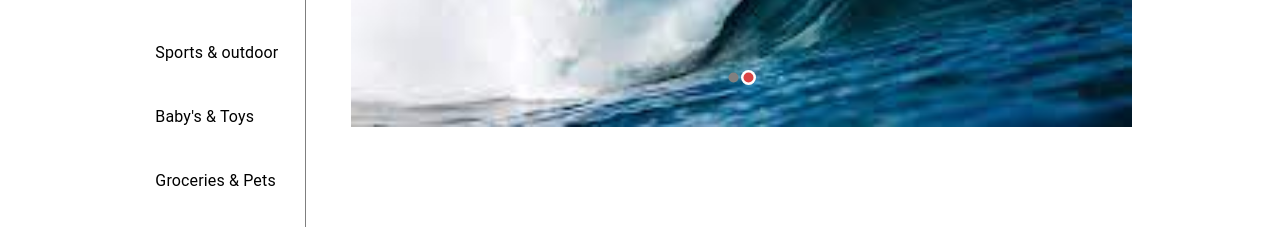
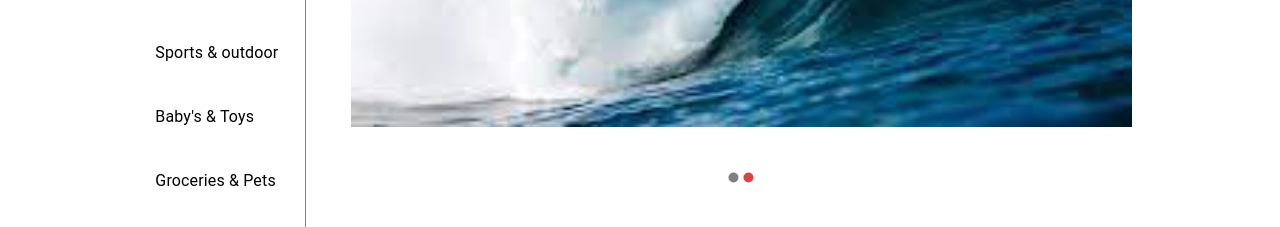
Before and after one commit to rezabhm/online_shop, a React (Create React App) app: page / in a window 1280 px wide. Shown: the part 573-800 px from the top of the page. Built offline with nearby package versions, Linux system fonts and the light colour scheme.

Commit message:
initializing login and signup structure

```diff
--- a/src/Components/Home/ImageViewer/ImageViewer.js
+++ b/src/Components/Home/ImageViewer/ImageViewer.js
@@ -16,7 +16,7 @@ const ImageViewer = (props) => {
         indicatorIconButtonProps={{
           style: {
             zIndex: "3",
-            bottom: "150px",
+            bottom: "50px",
             color: "gray",
             " @media(max-width:1400px)": {
               bottom: "100px",
@@ -31,7 +31,7 @@ const ImageViewer = (props) => {
         }}
         sx={{
           width: "100%",
-          height: "87%",
+          height: "100%",
 
           // Change the display size of the dotted buttons
           "& .MuiButtonBase-root": {
```
Also changed, not shown: src/Components/LoginSignUp/ForgetPassword/ForgetPassword.js (added), src/Components/LoginSignUp/Header/Header.js (added), src/Components/LoginSignUp/LoginForm/LoginForm.js (added), src/Components/LoginSignUp/SignupFooter/SignupFooter.js (added), src/Components/LoginSignUp/SignupForm/SignupForm.js (added), src/Components/LoginSignUp/SignupLoginImage/SignupLoginImage.js (added), src/Components/LoginSignUp/SignupWithGoogle/SignupWithGoogle.js (added).
